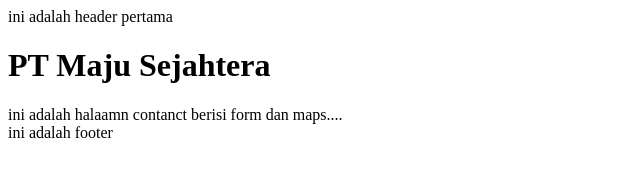
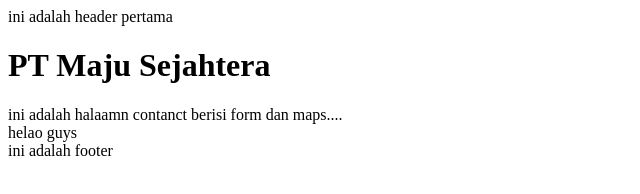
Before and after one commit to Phiwi-blop/CompanyProfile, a plain HTML site: page contanct-us.html in a window 1280 px wide. Shown: the whole page, without its empty margins (0-640 px from the left). Drawn offline with Linux system fonts and the light colour scheme.

Commit message:
Menambah penjelasan contact

```diff
--- a/contanct-us.html
+++ b/contanct-us.html
@@ -10,6 +10,8 @@
 
     <h1>PT Maju Sejahtera</h1>
     <div>ini adalah halaamn contanct berisi form dan maps....</div>
+
+    <form action=""> helao guys</form>
 <footer>ini adalah footer</footer>
 </body>
 </html>
```
